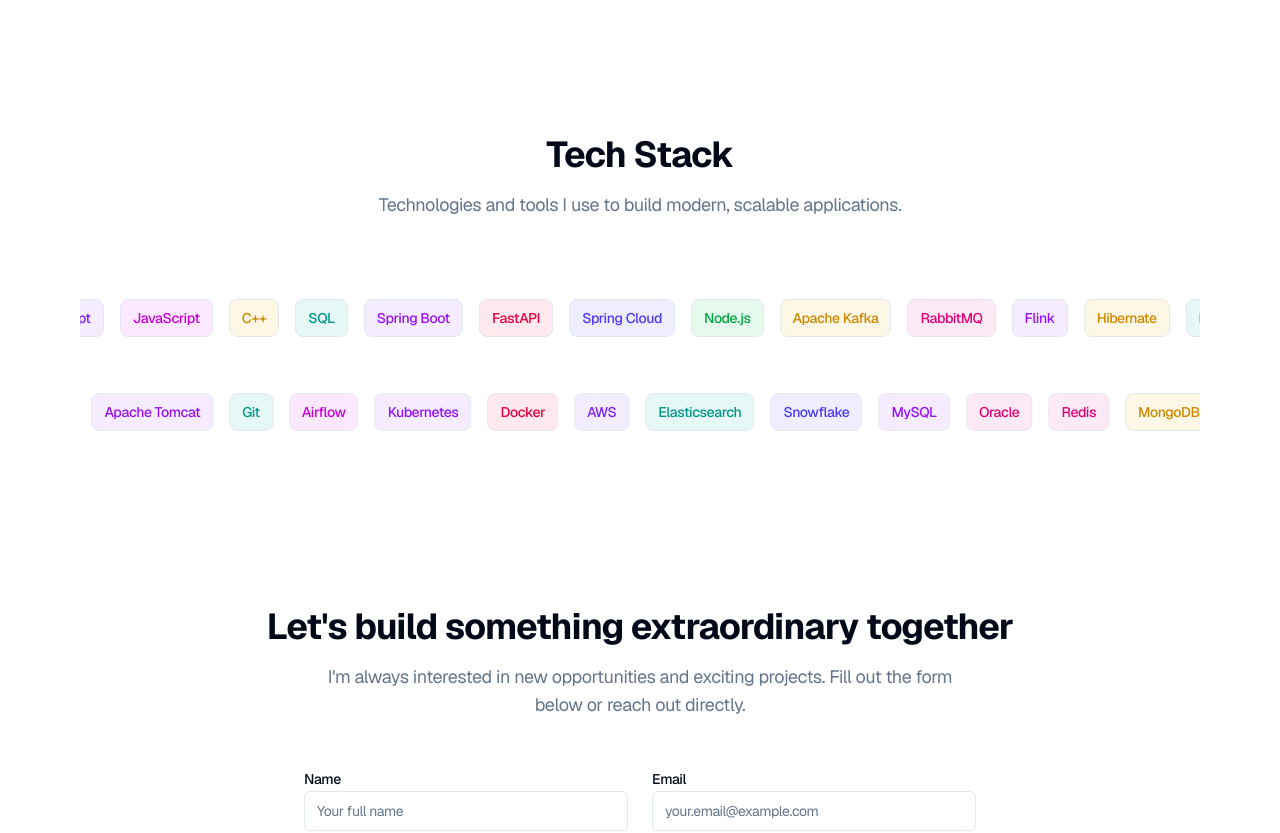
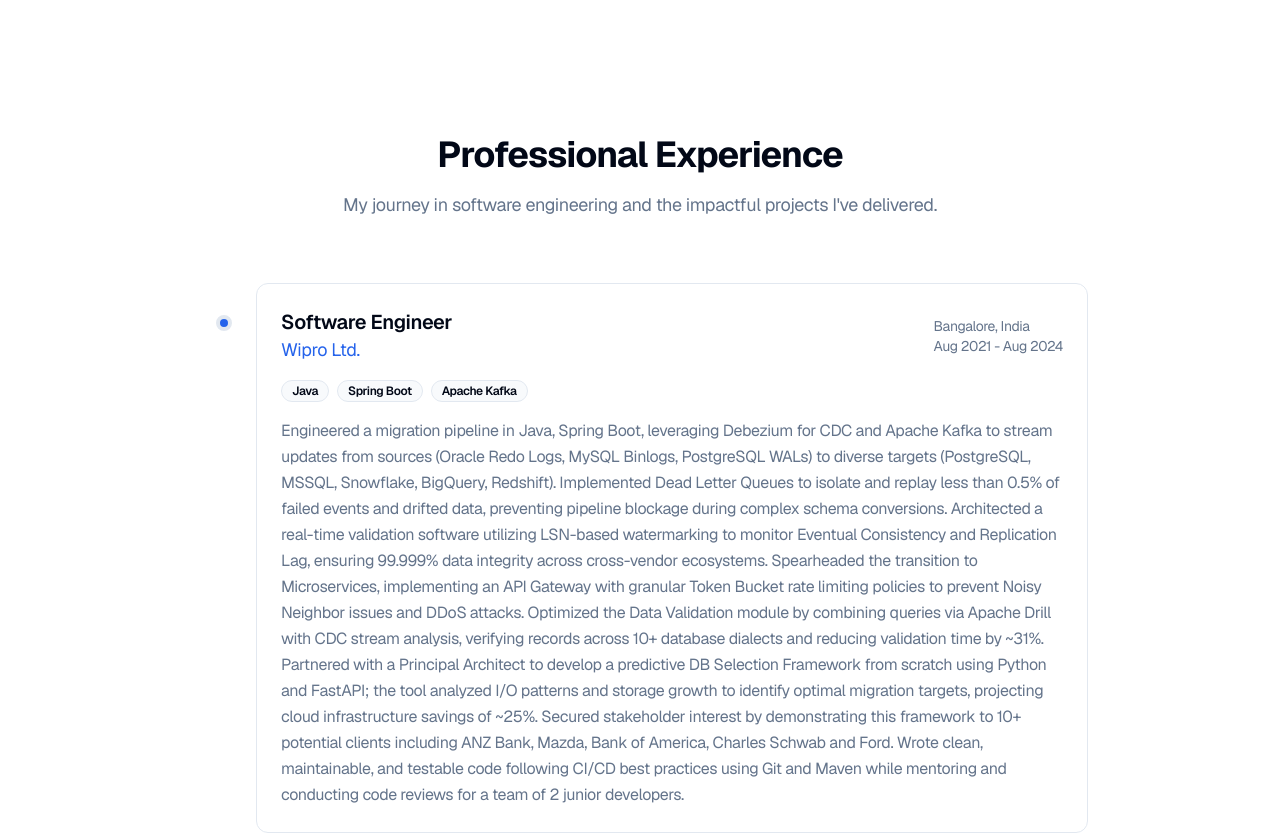
Before and after one commit to CapedCrusader03/my-portfolio, a Next.js app: page / in a window 1280 px wide. Shown: the part 1780-2613 px from the top of the page. Built offline with nearby package versions, Linux system fonts and the light colour scheme.

Commit message:
Added experience

```diff
--- a/src/app/page.tsx
+++ b/src/app/page.tsx
@@ -1,6 +1,7 @@
 import { Navbar } from "@/components/navbar";
 import { Hero } from "@/components/hero";
 import { Projects } from "@/components/projects";
+import { Experience } from "@/components/experience";
 import { Skills } from "@/components/skills";
 import { Contact } from "@/components/contact";
 import { Footer } from "@/components/footer";
@@ -9,9 +10,10 @@
   return (
     <div className="min-h-screen bg-background">
       <Navbar />
-      <main>
+      <main className="flex flex-col items-center">
         <Hero />
         <Projects />
+        <Experience />
         <Skills />
         <Contact />
       </main>
--- /dev/null
+++ b/src/components/experience.tsx
@@ -0,0 +1,100 @@
+"use client";
+
+import { motion } from "framer-motion";
+import Link from "next/link";
+import { Badge } from "@/components/ui/badge";
+import { BlurFade } from "@/components/blur-fade";
+import { DATA } from "@/data/resume";
+
+export function Experience() {
+  return (
+    <section id="experience" className="py-20">
+      <div className="w-full max-w-none px-6 lg:px-8">
+        <BlurFade>
+          <div className="text-center mb-16">
+            <h2 className="text-3xl font-bold tracking-tight sm:text-4xl mb-4">
+              Professional Experience
+            </h2>
+            <p className="text-lg text-muted-foreground max-w-2xl mx-auto">
+              My journey in software engineering and the impactful projects I've delivered.
+            </p>
+          </div>
+        </BlurFade>
+
+        <BlurFade delay={0.1}>
+          <div className="max-w-4xl mx-auto">
+            {DATA.work.map((work, index) => (
+              <motion.div
+                key={work.company}
+                initial={{ opacity: 0, y: 20 }}
+                animate={{ opacity: 1, y: 0 }}
+                transition={{ duration: 0.5, delay: index * 0.1 }}
+                className="mb-12 last:mb-0"
+              >
+                <div className="relative">
+                  {/* Timeline line */}
+                  {index !== DATA.work.length - 1 && (
+                    <div className="absolute left-8 top-16 w-px h-full bg-border" />
+                  )}
+
+                  {/* Timeline dot */}
+                  <div className="absolute left-6 top-8 w-4 h-4 bg-primary rounded-full border-4 border-background" />
+
+                  {/* Content */}
+                  <div className="ml-16">
+                    <div className="bg-card/50 backdrop-blur-sm border border-border/50 rounded-xl p-6 hover:bg-card/80 transition-all duration-300">
+                      {/* Header */}
+                      <div className="flex flex-col sm:flex-row sm:items-center sm:justify-between mb-4">
+                        <div>
+                          <h3 className="text-xl font-semibold text-foreground">
+                            {work.title}
+                          </h3>
+                          <Link
+                            href={work.href}
+                            target="_blank"
+                            rel="noopener noreferrer"
+                            className="text-lg text-primary hover:underline"
+                          >
+                            {work.company}
+                          </Link>
+                        </div>
+                        <div className="text-sm text-muted-foreground mt-2 sm:mt-0">
+                          <div>{work.location}</div>
+                          <div>
+                            {work.start} - {work.end}
+                          </div>
+                        </div>
+                      </div>
+
+                      {/* Technology Badges */}
+                      <div className="flex flex-wrap gap-2 mb-4">
+                        {work.badges.map((badge, badgeIndex) => (
+                          <Badge
+                            key={badgeIndex}
+                            variant="secondary"
+                            className="text-xs bg-secondary/50 text-secondary-foreground hover:bg-secondary/80"
+                          >
+                            {badge}
+                          </Badge>
+                        ))}
+                      </div>
+
+                      {/* Description */}
+                      <div className="text-muted-foreground leading-relaxed">
+                        <div
+                          dangerouslySetInnerHTML={{
+                            __html: work.description.replace(/\n/g, '<br>')
+                          }}
+                        />
+                      </div>
+                    </div>
+                  </div>
+                </div>
+              </motion.div>
+            ))}
+          </div>
+        </BlurFade>
+      </div>
+    </section>
+  );
+}
--- a/src/components/icons.tsx
+++ b/src/components/icons.tsx
@@ -8,6 +8,7 @@
   Twitter,
   Instagram,
   Globe,
+  Briefcase,
   type LucideIcon,
 } from "lucide-react";
 
@@ -23,4 +24,5 @@
   twitter: Twitter,
   instagram: Instagram,
   globe: Globe,
+  briefcase: Briefcase,
 };
--- a/src/data/resume.tsx
+++ b/src/data/resume.tsx
@@ -10,7 +10,7 @@
   navbar: [
     { href: "/", icon: Icons.home, label: "Home" },
     { href: "#projects", icon: Icons.code, label: "Projects" },
-    { href: "#about", icon: Icons.user, label: "About" },
+    { href: "#experience", icon: Icons.briefcase, label: "Experience" },
     { href: "#contact", icon: Icons.mail, label: "Contact" },
   ],
   contact: {
```
Also changed, not shown: 1 other file (tests, documents, lock files or other folders).
